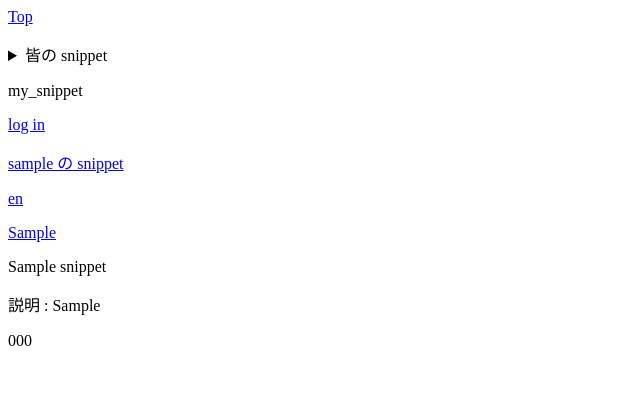
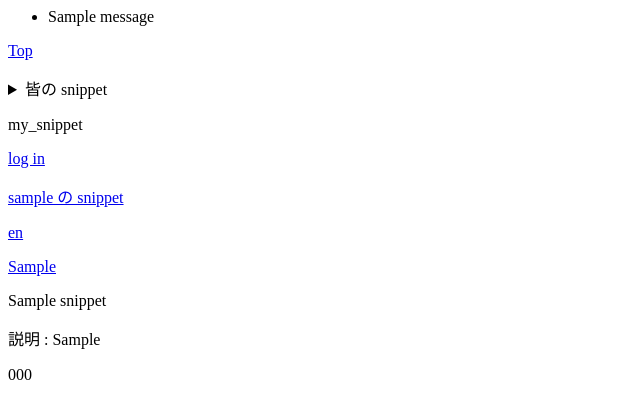
Before and after one commit to ASAP-BYAF/snippet_app, a Django app: page /snippet/list/ in a window 1280 px wide. Shown: the top 419 px of the page, without its empty margins (0-640 px from the left). Run offline with Django 4.2, Linux system fonts and the light colour scheme; tables that the repository leaves empty hold one stand-in row (values such as "Sample post"); one stand-in notice (Sample message) is shown.

Commit message:
snippet_app 用の base.html において message があれば表示するようにしました。
これは、ログインおよびログアウトしたことをユーザーに分かりやすく、知らせるためです。

```diff
--- a/templates/snippet_app/base.html
+++ b/templates/snippet_app/base.html
@@ -9,6 +9,16 @@
 </head>
 
   <body>
+      {% if messages %}
+      <ul class="messages">
+          {% for message in messages %}
+          <li {% if message.tags %} class="{{ message.tags }}" {% endif %}>
+              {{ message }}
+          </li>
+          {% endfor %}
+      </ul>
+      {% endif %}
+
     <header>
       <p>
           <a href="{% url 'snippet_app:list' %}?person={{1}}">Top</a>
```
